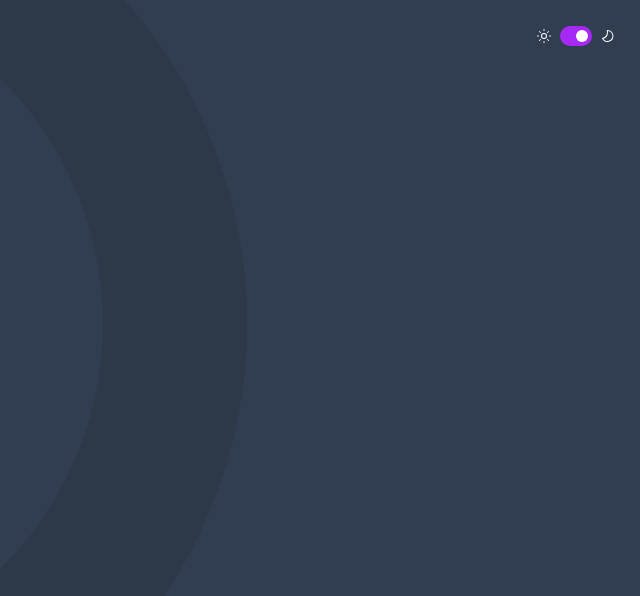
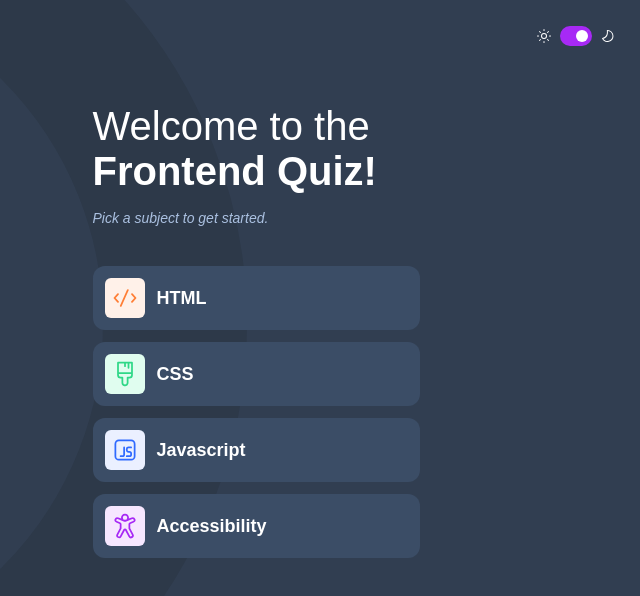
Before and after one commit to ephraimdjeket/Frontend-Quiz-app, a plain HTML site: page index.html in a window 768 px wide. Shown: the whole page, without its empty margins (128-768 px from the left). Drawn offline with Linux system fonts and the light colour scheme.

Commit message:
Finished mobile and tablet view

```diff
--- /dev/null
+++ b/css/global.css
@@ -0,0 +1,126 @@
+:root {
+  /* Colors */
+
+  --Purple: #a729f5;
+  --Dark-navy: #313e51;
+  --Navy: #3b4d66;
+  --Grey-navy: #626c7f;
+  --Light-bluish: #abc1e1;
+  --Light-grey: #f4f6fa;
+  --White: #ffffff;
+  --Green: #26d782;
+  --Red: #ee5454;
+
+  /* Typography */
+  --Rubik: "Rubik", sans-serif;
+}
+
+* {
+  margin: 0;
+  padding: 0;
+  box-sizing: border-box;
+}
+
+img {
+  display: block;
+  width: 100%;
+}
+
+body {
+  font-family: var(--Rubik);
+  background-color: var(--Dark-navy);
+  background-repeat: no-repeat;
+  object-fit: cover;
+}
+
+main {
+  display: flex;
+  flex-direction: column;
+  justify-content: center;
+  align-items: center;
+}
+
+/* Header toggle */
+
+.light-dark-toggle {
+  display: flex;
+  align-items: center;
+  justify-content: flex-end;
+}
+
+/* The toggle for light/dark mode*/
+
+.toggle-wrapper {
+  display: flex;
+  flex-direction: row;
+  align-items: center;
+  gap: 8px;
+}
+
+.purple-slider {
+  display: flex;
+  align-items: center;
+  justify-content: flex-end;
+  border-radius: 999px;
+  background-color: var(--Purple);
+}
+
+.slider-switch-white {
+  background-color: var(--White);
+  border-radius: 50%;
+  margin: 0rem 0.25rem;
+}
+
+/* Actual content */
+
+.frontend-wrapper {
+  max-width: 375px;
+}
+
+.frontend-head {
+  padding: 2rem 1.5rem 0rem 1.5rem;
+}
+
+.frontend-head > h1 {
+  color: var(--White);
+  font-weight: lighter;
+}
+
+.h1-special {
+  font-weight: bold;
+}
+
+.frontend-head > p {
+  color: var(--Light-bluish);
+}
+
+/* Subject links */
+
+.html {
+  background-color: #fff1e9;
+}
+
+.css {
+  background-color: #e0fdef;
+}
+
+.javascript {
+  background-color: #ebf0ff;
+}
+
+.accessibility {
+  background-color: #f6e7ff;
+}
+
+.subject {
+  display: flex;
+  align-items: center;
+  background-color: var(--Navy);
+  text-decoration: none;
+  list-style: none;
+  cursor: pointer;
+}
+
+.subject > h2 {
+  color: var(--White);
+}
--- /dev/null
+++ b/css/mobile.css
@@ -0,0 +1,84 @@
+@media screen and (max-width: 48em) {
+  .light-dark-toggle {
+    height: 72px;
+  }
+
+  body {
+    background-image: url("/assets/images/pattern-background-mobile-dark.svg");
+  }
+
+  /* The toggle for light/dark mode*/
+
+  .icons {
+    width: 16px;
+    height: 16px;
+  }
+
+  .toggle-wrapper {
+    padding-right: 1.5rem;
+  }
+
+  .purple-slider {
+    width: 32px;
+    height: 20px;
+  }
+
+  .slider-switch-white {
+    width: 12px;
+    height: 12px;
+  }
+
+  /* Actual content */
+
+  .frontend-wrapper,
+  .frontend-subjects {
+    max-width: 375px;
+  }
+
+  .frontend-subjects {
+    padding-top: 2.5rem;
+  }
+
+  .frontend-head {
+    padding: 2rem 1.5rem 0rem 1.5rem;
+  }
+
+  .frontend-head > h1 {
+    font-size: 2.5rem;
+  }
+
+  .frontend-head > p {
+    padding-top: 1rem;
+    font-size: 0.875rem;
+  }
+
+  /* Subject links */
+
+  .html,
+  .css,
+  .javascript,
+  .accessibility {
+    width: 40px;
+    height: 40px;
+    margin: 0.75rem;
+    border-radius: 6px;
+    padding: 6px;
+  }
+
+  .frontend-subjects {
+    display: flex;
+    flex-direction: column;
+    align-items: center;
+    gap: 12px;
+  }
+
+  .subject {
+    width: 327px;
+    height: 64px;
+    border-radius: 12px;
+  }
+
+  .subject > h2 {
+    font-size: 1.125rem;
+  }
+}
--- /dev/null
+++ b/css/tablet.css
@@ -0,0 +1,78 @@
+@media screen and (min-width: 48em) and (max-width: 90em) {
+  .light-dark-toggle {
+    height: 131px;
+  }
+
+  body {
+    background-image: url("/assets/images/pattern-background-tablet-dark.svg");
+  }
+
+  /* The toggle for light/dark mode*/
+
+  .icons {
+    width: 24px;
+    height: 24px;
+  }
+
+  .toggle-wrapper {
+    padding-right: 4rem;
+  }
+
+  .purple-slider {
+    width: 48px;
+    height: 28px;
+  }
+
+  .slider-switch-white {
+    width: 20px;
+    height: 20px;
+  }
+
+  /* Actual content */
+
+  .frontend-wrapper,
+  .frontend-subjects {
+    max-width: 640px;
+  }
+
+  .frontend-head {
+    padding: 3.938rem 0rem;
+  }
+
+  .frontend-head > h1 {
+    font-size: 4rem;
+  }
+
+  .frontend-head > p {
+    padding-top: 1rem;
+    font-size: 1.25rem;
+  }
+
+  /* Subject links */
+
+  .html,
+  .css,
+  .javascript,
+  .accessibility {
+    width: 56px;
+    height: 56px;
+    margin: 0.75rem;
+    border-radius: 12px;
+    padding: 6px;
+  }
+
+  .frontend-subjects {
+    display: flex;
+    flex-direction: column;
+    align-items: center;
+    gap: 24px;
+  }
+
+  .subject {
+    width: 640px;
+    height: 80px;
+    border-radius: 24px;
+  }
+
+
+}
--- a/global.css
+++ /dev/null
@@ -1,55 +0,0 @@
-:root {
-
-    /* Colors */
-
-    --Purple: #A729F5;
-    --Dark-navy: #313E51;
-    --Navy: #3B4D66;
-    --Grey-navy: #626C7F;
-    --Light-bluish: #ABC1E1;
-    --Light-grey: #F4F6FA;
-    --White: #FFFFFF;
-    --Green: #26D782;
-    --Red: #EE5454;
-
-    /* Typography */
-    --Rubik: "Rubik", sans-serif;
-
-}
-
-* {
-    margin: 0;
-    padding: 0;
-    box-sizing: border-box;
-}
-
-img {
-    display: block;
-    width: 100%;
-}
-
-body {
-    background-color: var(--Dark-navy);
-}
-
-/* Header toggle */
-
-.light-dark-toggle {
-    display: flex;
-    align-items: center;
-    justify-content: flex-end;
-}
-
-/* The toggle for light/dark mode*/
-
-.toggle-wrapper {
-    display: flex;
-    flex-direction: row;
-    align-items: center;
-    gap: 8px;
-    padding-right: 1.5rem;
-}
-
-.purple-slider {
-    background-color: var(--Purple);
-}
--- a/index.html
+++ b/index.html
@@ -9,9 +9,10 @@
   <!-- Javascript files -->
   <script src="data.json" id="jsondata" type="application/json" defer></script>
   <!-- CSS Stylesheets-->
-  <link rel="stylesheet" href="global.css">
-  <link rel="stylesheet" href="desktop.css">
-  <link rel="stylesheet" href="mobile.css">
+  <link rel="stylesheet" href="/css/global.css">
+  <link rel="stylesheet" href="/css/desktop.css">
+  <link rel="stylesheet" href="/css/tablet.css">
+  <link rel="stylesheet" href="/css/mobile.css">
 </head>
 
 <body>
@@ -19,14 +20,36 @@
     <div class="toggle-wrapper">
       <img class="icons" src="/assets/images/icon-sun-light.svg" alt="moon icon light version">
       <div class="purple-slider">
-        <div class="slider-switch"></div>
         <div class="slider-switch-white"></div>
       </div>
       <img class="icons" src="/assets/images/icon-moon-light.svg" alt="moon icon light version">
     </div>
   </header>
   <main>
-
+    <section class="frontend-wrapper">
+      <section class="frontend-head">
+        <h1>Welcome to the <span class="h1-special">Frontend Quiz!</span></h1>
+        <p><em>Pick a subject to get started.</em></p>
+      </section>
+    </section>
+    <section class="frontend-subjects">
+      <a class="subject" id="html" href="quiz.html">
+        <img class="icon-wrapper html" src="/assets/images/icon-html.svg" alt="html css">
+        <h2>HTML</h2>
+      </a>
+      <a class="subject" id="css" href="quiz.html">
+        <img class="icon-wrapper css" src="/assets/images/icon-css.svg" alt="Css icon">
+        <h2>CSS</h2>
+      </a>
+      <a class="subject" id="javascript" href="quiz.html">
+        <img class="icon-wrapper javascript" src="/assets/images/icon-js.svg" alt="Javascript icon">
+        <h2>Javascript</h2>
+      </a>
+      <a class="subject" id="accessibility" href="quiz.html">
+        <img class="icon-wrapper accessibility" src="/assets/images/icon-accessibility.svg" alt="accessibility icon">
+        <h2>Accessibility</h2>
+      </a>
+    </section>
   </main>
 
 </body>
--- a/mobile.css
+++ /dev/null
@@ -1,38 +0,0 @@
-@media screen and (max-width: 48em) {
-
-    .light-dark-toggle {
-        height: 72px;
-    }
-
-
-    body {
-        background-image: url("/assets/images/pattern-background-mobile-dark.svg");
-        background-repeat: no-repeat;
-        object-fit: cover;
-    }
-
-    /* The toggle for light/dark mode*/
-
-    .icons {
-        width: 16px;
-        height: 16px;
-    }
-
-
-    .purple-slider {
-        display: flex;
-        align-items: center;
-        justify-content: flex-end;
-        width: 32px;
-        height: 20px;
-        border-radius: 999px;
-    }
-
-    .slider-switch-white {
-        background-color: var(--White);
-        border-radius: 50%;
-        width: 12px;
-        height: 12px;
-        margin: 0rem 0.25rem;
-    }
-}
```
Also changed, not shown: assets/fonts/OFL.txt (deleted), assets/fonts/README.txt (deleted), assets/fonts/Rubik-Italic-VariableFont_wght.ttf (deleted), assets/fonts/Rubik-VariableFont_wght.ttf (deleted), assets/fonts/static/Rubik-Italic.ttf (deleted), assets/fonts/static/Rubik-Medium.ttf (deleted), assets/fonts/static/Rubik-Regular.ttf (deleted), css/desktop.css (added), quiz.html (added).
